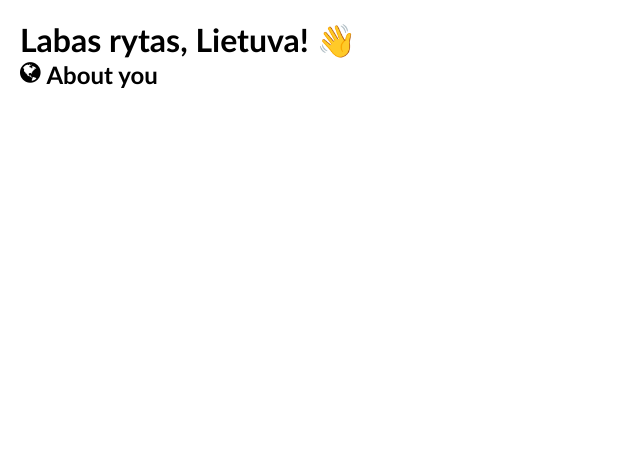
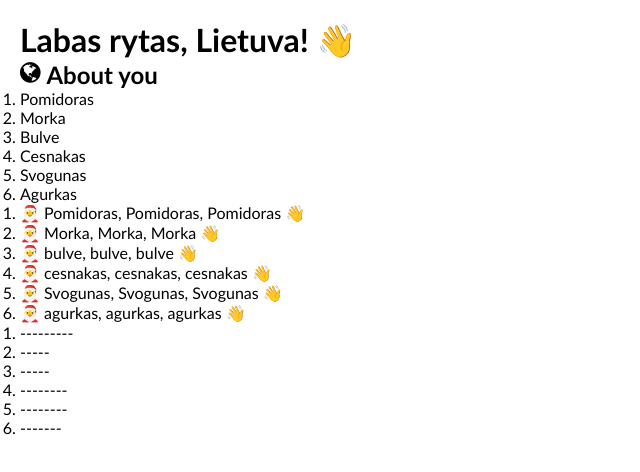
Before and after one commit to front-end-by-rimantas/46-grupe-dom-intro, a website: page index.html in a window 1280 px wide. Shown: the whole page, without its empty margins (0-640 px from the left). Drawn offline with Linux system fonts and the light colour scheme.

Commit message:
Awesome functions

```diff
--- a/index.html
+++ b/index.html
@@ -28,8 +28,36 @@
         <span>About us</span>
     </h2>
 
+    <ol class="veg">
+        <li>Pomidoras</li>
+        <li>Morka </li>
+        <li> bulve</li>
+        <li>  cesnakas  </li>
+        <li>Svogunas      </li>
+        <li>      agurkas</li>
+    </ol>
+
+    <ol class="fun">
+        <li>Pomidoras</li>
+        <li>Morka </li>
+        <li> bulve</li>
+        <li>  cesnakas  </li>
+        <li>Svogunas      </li>
+        <li>      agurkas</li>
+    </ol>
+
+    <ol class="dash">
+        <li>Pomidoras</li>
+        <li>Morka </li>
+        <li> bulve</li>
+        <li>  cesnakas  </li>
+        <li>Svogunas      </li>
+        <li>      agurkas</li>
+    </ol>
+
     <!-- JS: mano projekto -->
     <script src="./js/main.js" defer></script>
+    <script src="./js/veg.js" defer></script>
 </body>
 
 </html>
--- /dev/null
+++ b/js/veg.js
@@ -0,0 +1,49 @@
+function capitalize(text) {
+    return text[0].toUpperCase() + text.slice(1);
+}
+
+function santaText(text) {
+    return `🎅 ${text}, ${text}, ${text} 👋`;
+}
+
+function dashText(text) {
+    return '-'.repeat(text.length);
+}
+
+function formatList(selector, textFormatFunc) {
+    const parentDOM = document.querySelector(selector);
+    const allLiDOM = parentDOM.querySelectorAll('li');
+
+    for (let i = 0; i < allLiDOM.length; i++) {
+        const liDOM = allLiDOM[i];
+        liDOM.innerText = textFormatFunc(liDOM.innerText);
+    }
+}
+
+formatList('.veg', capitalize);
+formatList('.fun', santaText);
+formatList('.dash', dashText);
+
+// const vegDOM = document.querySelector('.veg');
+// const vegLiDOM = vegDOM.querySelectorAll('li');
+
+// for (let i = 0; i < vegLiDOM.length; i++) {
+//     const liDOM = vegLiDOM[i];
+//     liDOM.innerText = capitalize(liDOM.innerText);
+// }
+
+// const funDOM = document.querySelector('.fun');
+// const funLiDOM = funDOM.querySelectorAll('li');
+
+// for (let i = 0; i < funLiDOM.length; i++) {
+//     const liDOM = funLiDOM[i];
+//     liDOM.innerText = formatText(liDOM.innerText);
+// }
+
+// const dashDOM = document.querySelector('.dash');
+// const dashLiDOM = dashDOM.querySelectorAll('li');
+
+// for (let i = 0; i < dashLiDOM.length; i++) {
+//     const liDOM = dashLiDOM[i];
+//     liDOM.innerText = dashText(liDOM.innerText);
+// }
```
Also changed, not shown: js/main.js (line endings or trailing spaces).
